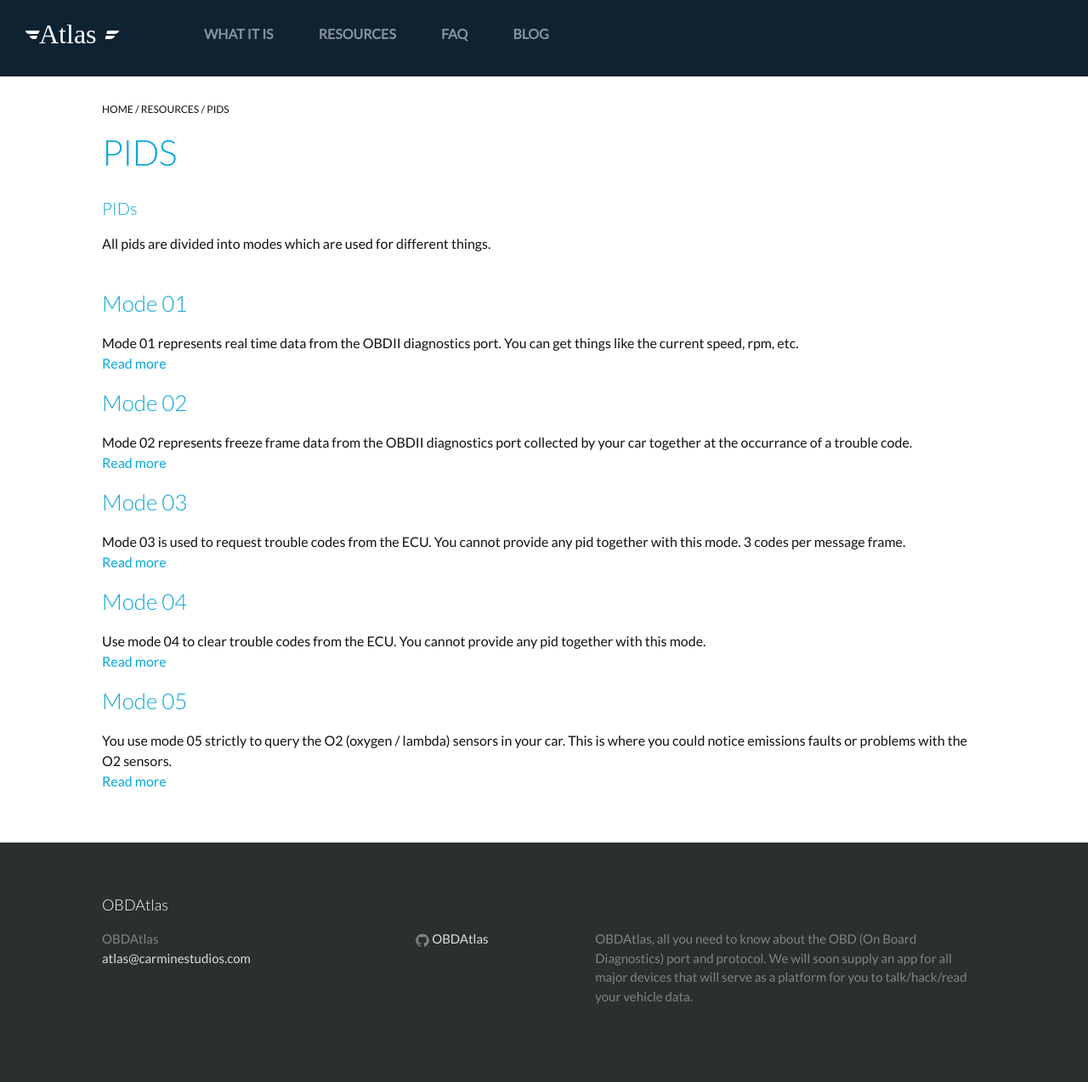
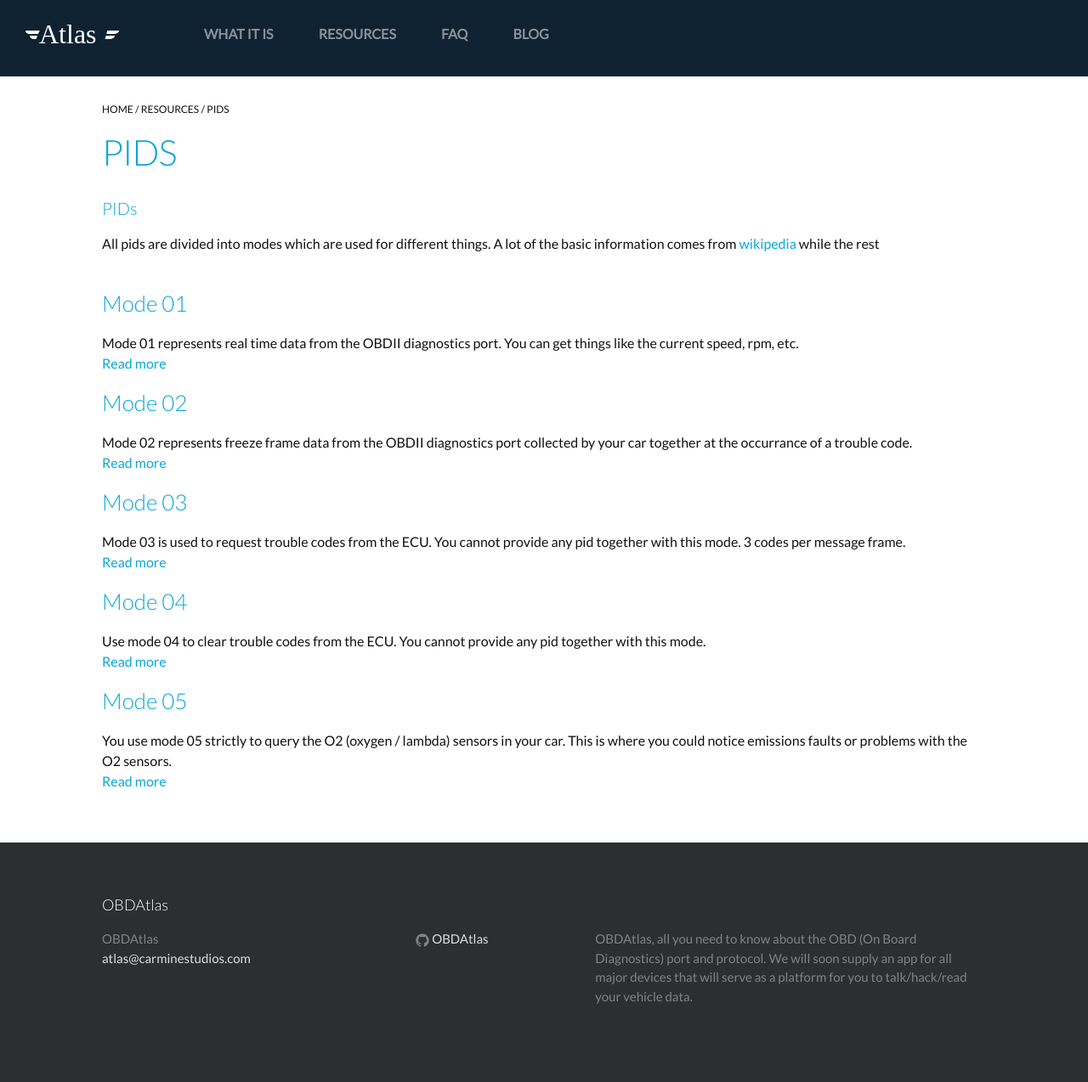
Before and after one commit to OBDAtlas/OBDAtlas.github.io, a Jekyll site: the page built from resources/pids/index.html, in a window 1280 px wide. Shown: the whole page at 85% size. Built offline with Jekyll 4.4.1, drawn with Linux system fonts in a browser that asks for light colours.

Commit message:
Add link to Wikipedia

```diff
--- a/resources/pids/index.html
+++ b/resources/pids/index.html
@@ -8,7 +8,9 @@ description: Documentation about the different nodes, what they do and how to tr
 
 <h1 class="page-heading">PIDs</h1>
 <p>
-  All pids are divided into modes which are used for different things.
+  All pids are divided into modes which are used for different things. A lot of
+  the basic information comes from <a href="https://en.wikipedia.org/wiki/OBD-II_PIDs" target="_blank">wikipedia</a>
+  while the rest
 </p>
 <br>
 
```
